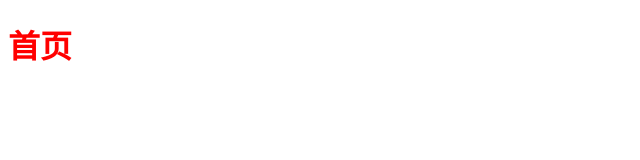
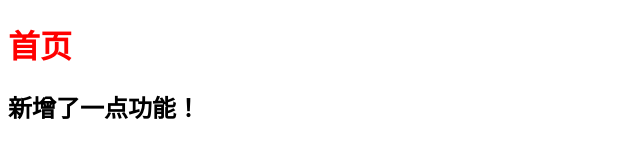
Before and after one commit to zhonganeng/Apple, a plain HTML site: page index.html in a window 1280 px wide. Shown: the whole page, without its empty margins (0-640 px from the left). Drawn offline with Linux system fonts and the light colour scheme.

Commit message:
第三次修改

```diff
--- a/index.html
+++ b/index.html
@@ -8,5 +8,6 @@
 </head>
 <body>
     <h1>首页</h1>
+    <h2>新增了一点功能！</h2>
 </body>
 </html>
```
